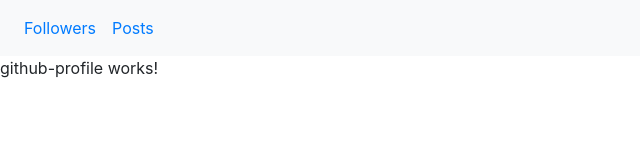
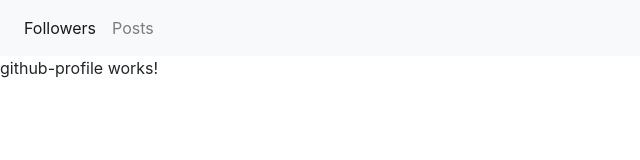
Before and after one commit to AkshayRaut1321/example, an Angular app: page /followers/1 in a window 1280 px wide. Shown: the top 160 px of the page, without its empty margins (0-640 px from the left). Built offline with nearby package versions, Linux system fonts and the light colour scheme.

Commit message:
Understood why Route Parameters are Observables

```diff
--- a/src/app/components/github-profile/github-profile.component.html
+++ b/src/app/components/github-profile/github-profile.component.html
@@ -1,3 +1,4 @@
 <p>
   github-profile works!
 </p>
+<!-- <a [routerLink]="['/followers', id]" >Next profile</a> -->
--- a/src/app/components/navbar/navbar.component.html
+++ b/src/app/components/navbar/navbar.component.html
@@ -1,11 +1,11 @@
-<nav class="navbar navbar-expand-sm bg-light">
+<nav class="navbar navbar-expand-sm navbar-light bg-light">
   <!-- Links -->
-  <ul class="navbar-nav">
+  <ul class="navbar-nav mr-auto">
     <li class="nav-item">
-      <a class="nav-link" routerLink="followers">Followers</a>
+      <a class="nav-link" routerLinkActive="active" routerLink="followers">Followers</a>
     </li>
     <li class="nav-item">
-      <a class="nav-link" routerLink="posts">Posts</a>
+      <a class="nav-link" routerLinkActive="active" routerLink="posts">Posts</a>
     </li>
   </ul>
 </nav>
```
Also changed, not shown: src/app/components/github-profile/github-profile.component.ts (+10 -3 lines).
